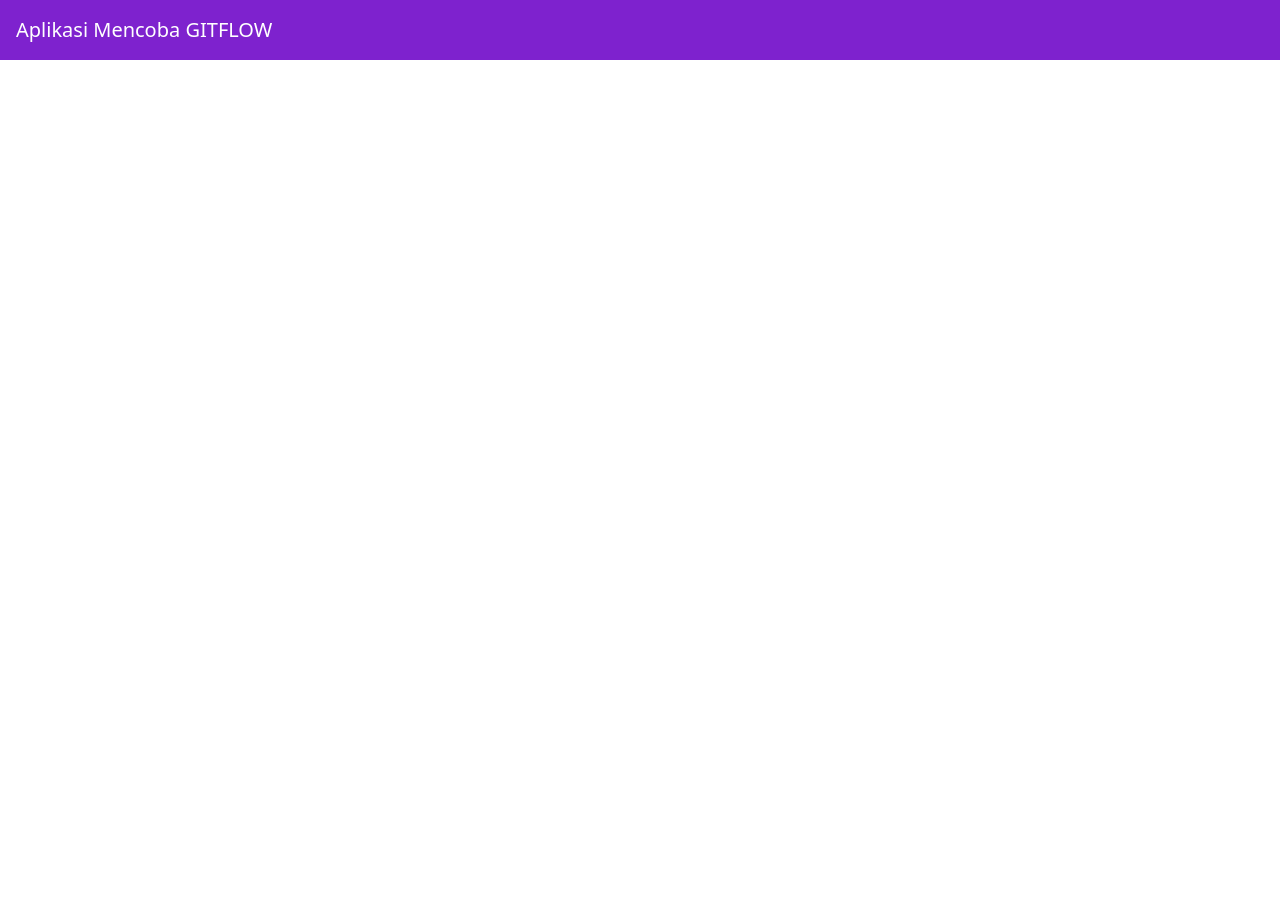
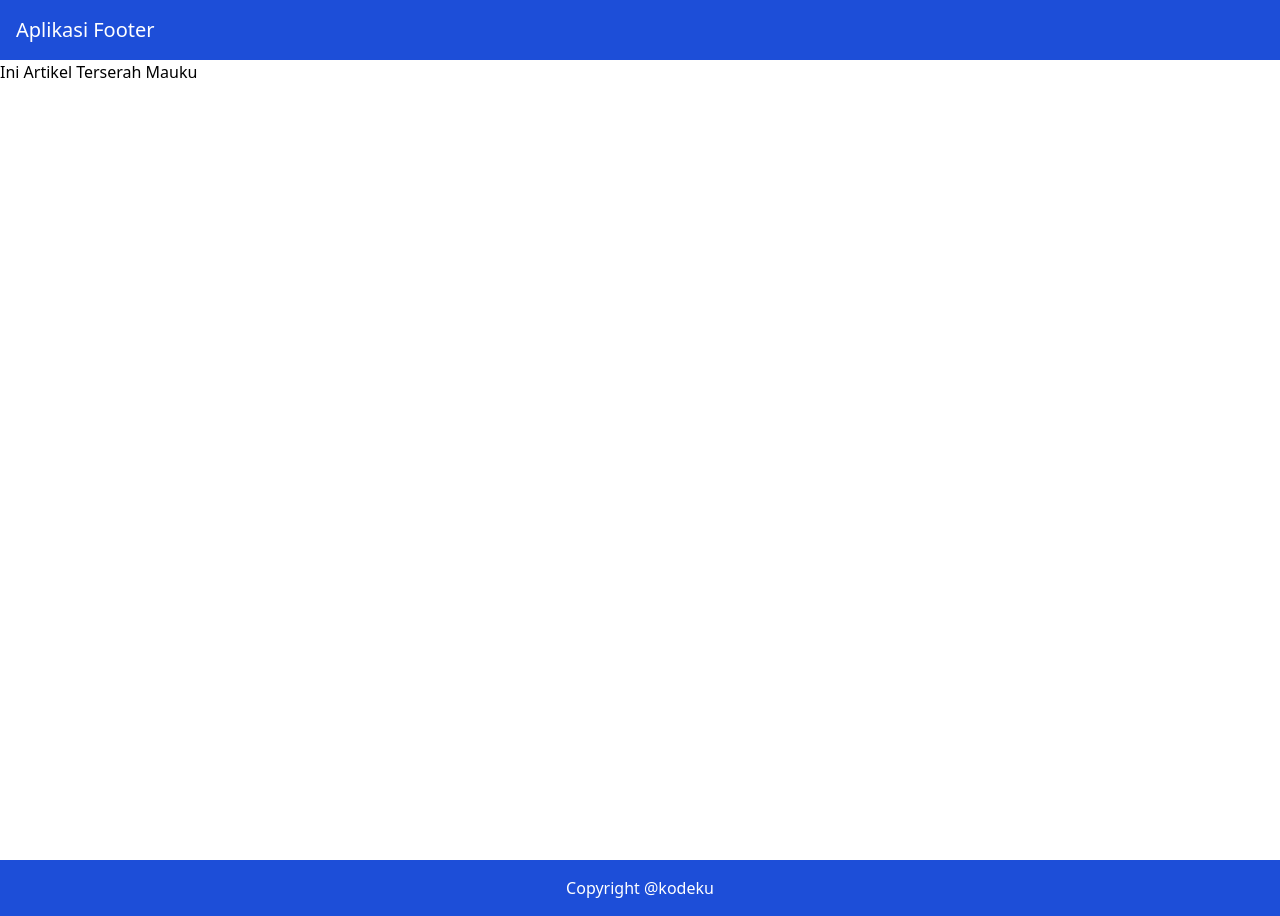
Before and after one commit to Code-With-Nada/belajar-gitflow, a React (Vite) app: page / in a window 1280 px wide. Before the commit the page ends 800 px from the top, so only its background shows below. Built offline with nearby package versions, Linux system fonts and the light colour scheme.

Commit message:
feat: footer dengan artikel semauku

```diff
--- a/src/App.jsx
+++ b/src/App.jsx
@@ -4,11 +4,21 @@ import "./App.css";
 function App() {
   return (
     <>
-      <header className="bg-purple-700 w-full p-4">
+      <header className="bg-blue-700 w-full p-4">
         <div className="container mx-auto">
-          <h1 className="text-white text-xl">Aplikasi Mencoba GITFLOW</h1>
+          <h1 className="text-white text-xl">Aplikasi Footer</h1>
         </div>
       </header>
+      <main className="h-screen">
+        <article>
+          <h2>Ini Artikel Terserah Mauku</h2>
+        </article>
+      </main>
+      <footer className="p-4 bg-blue-700">
+        <div className="container mx-auto">
+          <p className="text-white text-center">Copyright @kodeku</p>
+        </div>
+      </footer>
     </>
   );
 }
```
